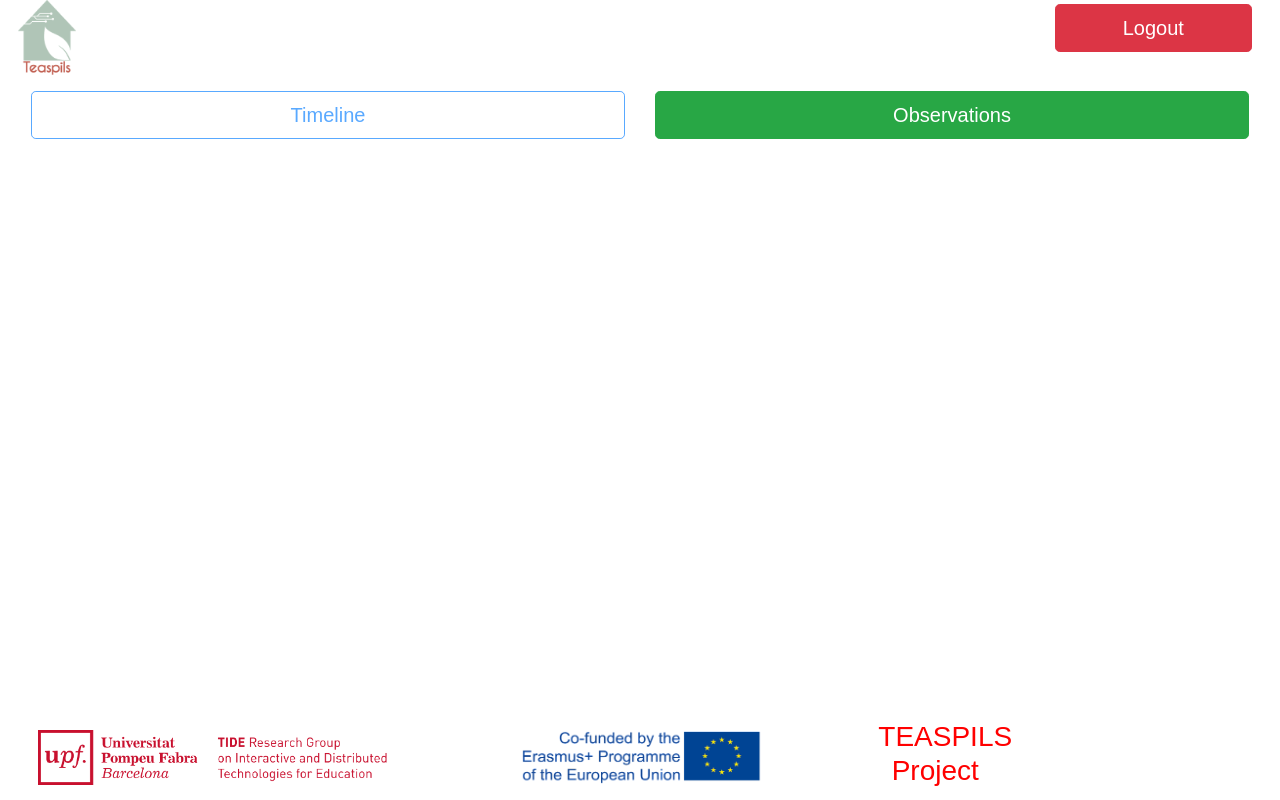
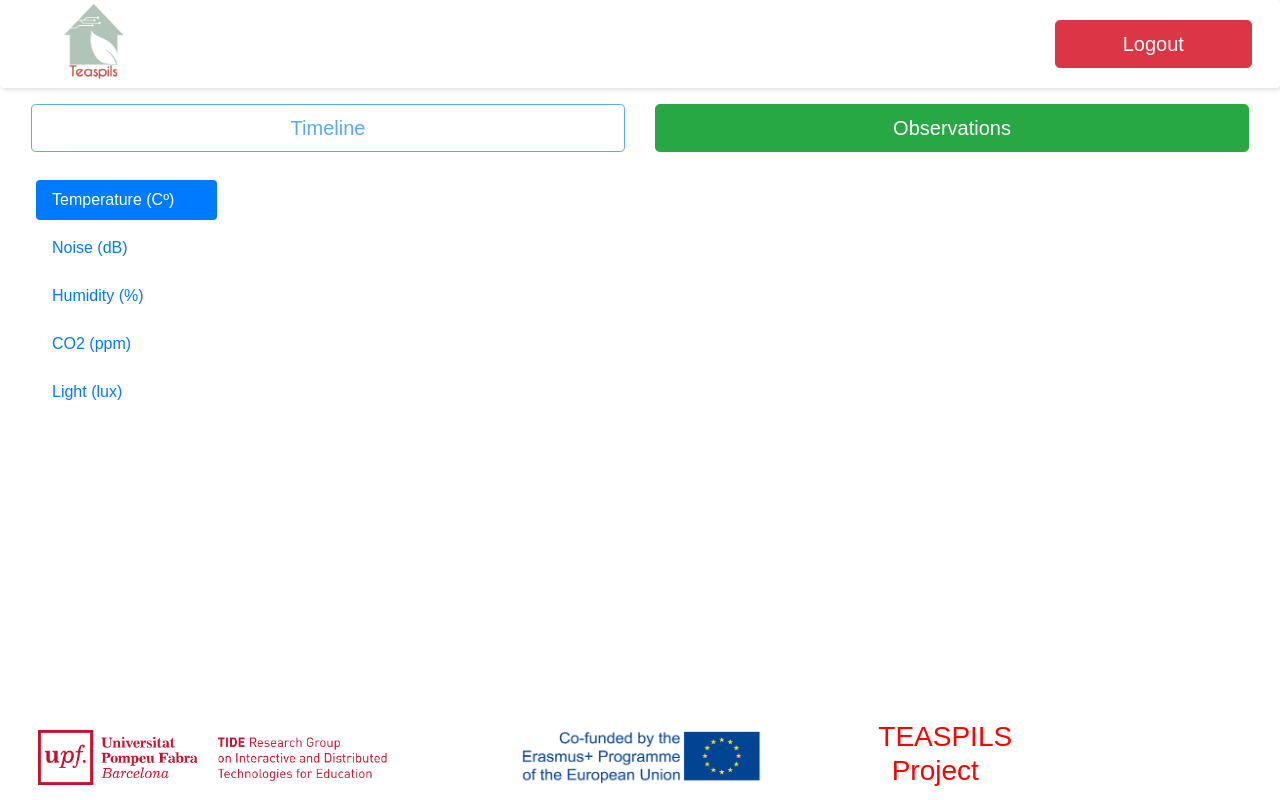
Before and after one commit to TIDEUPF/teaspils-dashboard, a Django app: template teaspils/teaspils_backend/templates/main/historical.html in a window 1280 px wide. Run offline with Django 3.2, Linux system fonts and the light colour scheme; the template is opened without the code that fills it: most values are stand-ins (such as "Sample title", 1, 10 or a date in 2020); some libraries are stand-ins or nearby versions.

Commit message:
Fixed observations, starting TABS functionality

```diff
--- a/teaspils/teaspils_backend/static/css/MainStyle.css
+++ b/teaspils/teaspils_backend/static/css/MainStyle.css
@@ -49,8 +49,9 @@
   }
 
 main{
-    flex: 1;
-    overflow: auto;
+    max-height: 80%;
+    flex: 100%;
+    overflow: hidden;
 }
 
 .header-content{
--- a/teaspils/teaspils_backend/templates/base.html
+++ b/teaspils/teaspils_backend/templates/base.html
@@ -17,20 +17,22 @@
 
 </head>
 <div class="maincontainer">
-    <header style="height: fit-content;">
+    <header style="height: fit-content;
+    box-shadow: 0 0 5px rgba(0,0,0,.05), 2px 2px 5px rgba(0,0,0,.1);
+    border-radius: 4px;">
         <div class="d-flex flex-row justify-content-between">
-            <div class="menu_options col-2">
+            <div class="menu_options col-2 m-1">
                 <a class='logo-btn' href=" www.teaspils.eu/" title="Tide-Logo">
-                    <img src="{% static 'img/Teaspils_final_logo_M.png' %}" width="58" height="75">
+                    <img src="{% static 'img/Teaspils_final_logo_M.png' %}" width="150" height="75">
                 </a>
             </div>
-            <div class="col-2 mr-4">
+            <div class="col-2 m-3 mr-4">
                 <a class="btn btn-danger btn-lg btn-block" href="/teaspils/">Logout</a>
             </div>
         </div>
     </header>
 
-    <main role="main" style="overflow:auto;">
+    <main>
         {% block content %}
         {% endblock %}
     </main>
--- a/teaspils/teaspils_backend/templates/main/historical.html
+++ b/teaspils/teaspils_backend/templates/main/historical.html
@@ -47,13 +47,13 @@
 <script src="{% static 'fullcalendar/packages/list/main.js' %}"></script> -->
 
 
-<style>
+<!-- <style>
     .wrapper {
         display: grid;
         grid-template-columns: repeat(3, 1fr);
         grid-gap: 10px;
     }
-</style>
+</style> -->
 
 
 <div class="cointainer">
@@ -74,52 +74,53 @@
                     onclick="window.location.href='/teaspils/plant/{{plant_id}}/observations'">Observations</button>
         </div>
     </div>
-    <div class="row" style="height: 90%;">
-        <div class="col-12">
-            <!--#ffde9f;-->
-            <div id='plot_area' style="align-content: center;">
-                <!-- <p> Plant id : {{plant_id }} </p> -->
-                <div id="all_plots" style="width:100%;height:100%;"></div>
+
+    <div class="row m-4" style="height: 90%;">
+        <div class="col-2">
+            <ul class="nav nav-pills flex-column" role="tablist">
+                <li>
+                    <a class="nav-link active" href="#temperature_area" role="tab" data-toggle="pill"
+                        aria-selected="true">Temperature (Cº)</a>
+                </li>
+                <li>
+                    <a class="nav-link" href="#noise_area" role="tab" data-toggle="pill">Noise (dB)</a>
+                </li>
+                <li>
+                    <a class="nav-link" href="#humidity_area" role="tab" data-toggle="pill">Humidity (%) </a>
+                </li>
+                <li>
+                    <a class="nav-link" href="#co2_area" role="tab" data-toggle="pill">CO2 (ppm) </a>
+                </li>
+                <li>
+                    <a class="nav-link" href="#light_area" role="tab" data-toggle="pill">Light (lux) </a>
+                </li>
+            </ul>
+        </div>
+        <div class="col-10">
+            <div class="tab-content clearfix">
+                <div id="temperature_area" class="tab-pane fade active show" role="tabpanel" style="width:100%;height:100%;">
+                    <div id="plt_tem" style="width:100%;height:100%;"></div>
+                </div>
+                <div id="noise_area" class="tab-pane fade" role="tabpanel" style="width:100%;height:100%;">
+                    <div id="plt_noi" style="width:100%;height:100%;"></div>
+                </div>
+                <div id="humidity_area" class="tab-pane fade" role="tabpanel" style="width:100%;height:100%;">
+                    <div id="plt_hum" style="width:100%;height:100%;"></div>
+                </div>
+                <div id="co2_area" class="tab-pane fade" role="tabpanel" style="width:100%;height:100%;">
+                    <div id="plt_co2" style="width:100%;height:100%;"></div>
+                </div>
+                <div id="light_area" class="tab-pane fade" role="tabpanel" style="width:100%;height:100%;">
+                    <div id="plt_lig" style="width:100%;height:100%;"></div>
+                </div>
             </div>
         </div>
-        <!-- <div class="col-2">
-            <a class="observation-btn" href="{% url 'observations' plant_id=plant_id %}" title="Observations-btn">
-                <img src="{% static 'img/Group 16.png' %}" width="94" height="94">
-            </a>
-        </div> -->
     </div>
 </div>
 
-
-<!-- <div id='plot_area' style="align-content: center;">
-    <p> Plant id : {{plant_id }} </p>
-    <div class="wrapper">
-        <div id="plt_tem" style="width:350px;height:300px;"></div>
-        <div id="plt_noi" style="width:350px;height:300px;"></div>
-        <div id="plt_lig" style="width:350px;height:300px;"></div>
-        <div id="plt_co2" style="width:350px;height:300px;"></div>
-        <div id="plt_hum" style="width:350px;height:300px;"></div>
-      </div>
-</div>
- -->
-
-<!--
-<div>
-    <div id='calendar-container'>
-        <div id='calendar'></div>
-    </div>
-</div>
--->
 <script>
 
     let history = {{ json_history| safe}};
-
-    // let timestamp = history['Date'][0]['Value'];
-    // let temperature = history['Temperature'][0]['Value'];
-    // let noise = history['Noise'][0]['Value'];
-    // let co2 = history['CO2'][0]['Value'];
-    // let light = history['Light'][0]['Value'];
-    // let humidity = history['Humidity'][0]['Value'];
 
     var times = []
     var temps = []
@@ -147,10 +148,10 @@
         name: 'temperature',
         x: times,
         y: temps,
-        text: temps.map(function (value) { return `Temperature: ${value}`; }),
+        text: temps.map(function (value) { return `Temperature: ${value} Cº`; }),
         hoverinfo: 'text',
-        line: { color: '#f1bdff', width:8 },
-        marker: { color: '#d9bdff', size:8 },
+        line: { color: '#f1bdff', width: 8 },
+        marker: { color: '#d9bdff', size: 8 },
     }
 
     var trace_noise = {
@@ -159,10 +160,10 @@
         name: 'noise',
         x: times,
         y: noises,
-        text: noises.map(function (value) { return `Noise: ${value}`; }),
+        text: noises.map(function (value) { return `Noise: ${value} dB`; }),
         hoverinfo: 'text',
-        line: { color: '#666666', width:8 },
-        marker: { color: '#666666', size:12 },
+        line: { color: '#666666', width: 8 },
+        marker: { color: '#666666', size: 12 },
     }
 
     var trace_co2 = {
@@ -171,10 +172,10 @@
         name: 'co2',
         x: times,
         y: co2s,
-        text: co2s.map(function (value) { return `CO2: ${value}`; }),
+        text: co2s.map(function (value) { return `CO2: ${value} ppm`; }),
         hoverinfo: 'text',
-        line: { color: '#9cbcff', width:8 },
-        marker: { color: '#9cbcff', size:12 },
+        line: { color: '#9cbcff', width: 8 },
+        marker: { color: '#9cbcff', size: 12 },
     }
 
     var trace_light = {
@@ -183,10 +184,10 @@
         name: 'light',
         x: times,
         y: lights,
-        text: lights.map(function (value) { return `Light: ${value}`; }),
+        text: lights.map(function (value) { return `Light: ${value} lux`; }),
         hoverinfo: 'text',
-        line: { color: '#ffa2a2', width:8 },
-        marker: { color: '#ffa2a2', size:12 },
+        line: { color: '#ffa2a2', width: 8 },
+        marker: { color: '#ffa2a2', size: 12 },
     }
 
     var trace_hum = {
@@ -195,17 +196,29 @@
         name: 'humidity',
         x: times,
         y: hums,
-        text: hums.map(function (value) { return `Humidity: ${value}`; }),
+        text: hums.map(function (value) { return `Humidity: ${value} %`; }),
         hoverinfo: 'text',
-        line: { color: '#bdfff1', width:8 },
-        marker: { color: '#bdfff1', size:12 },
+        line: { color: '#bdfff1', width: 8 },
+        marker: { color: '#bdfff1', size: 12 },
     }
 
-    plot_all_div = document.getElementById('all_plots');
-    Plotly.newPlot(plot_all_div, [trace_temp, trace_noise, trace_co2, trace_light, trace_hum], {
+    // plot_all_div = document.getElementById('all_plots');
+    // Plotly.newPlot(plot_all_div, [trace_temp, trace_noise, trace_co2, trace_light, trace_hum], {
+    //     margin: { t: 15 },
+    //     // plot_bgcolor: "#ffde9f",
+    //     // paper_bgcolor: "#ffde9f",
+    //     legend: {
+    //         yanchor: "top",
+    //         y: 0.8,
+    //         xanchor: "right",
+    //         x: 1.1
+    //     },
+    //     hovermode: "x unified"
+    // });
+
+    plot_tem_div = document.getElementById('plt_tem');
+    Plotly.newPlot(plot_tem_div, [trace_temp], {
         margin: { t: 15 },
-        // plot_bgcolor: "#ffde9f",
-        // paper_bgcolor: "#ffde9f",
         legend: {
             yanchor: "top",
             y: 0.8,
@@ -215,32 +228,55 @@
         hovermode: "x unified"
     });
 
-    // plot_tem_div = document.getElementById('plt_tem');
-    // Plotly.newPlot(plot_tem_div, [trace_temp], {
-    //     margin: { t: 15 }
-    // });
+    plot_noi_div = document.getElementById('plt_noi');
+    Plotly.newPlot(plot_noi_div, [trace_noise], {
+        margin: { t: 15 },
+        legend: {
+            yanchor: "top",
+            y: 0.8,
+            xanchor: "right",
+            x: 1.1
+        },
+        hovermode: "x unified"
+    });
 
-    // plot_noi_div = document.getElementById('plt_noi');
-    // Plotly.newPlot(plot_noi_div, [trace_noise], {
-    //     margin: { t: 15 }
-    // });
+    plot_co2_div = document.getElementById('plt_co2');
+    Plotly.newPlot(plot_co2_div, [trace_co2], {
+        margin: { t: 15 },
+        legend: {
+            yanchor: "top",
+            y: 0.8,
+            xanchor: "right",
+            x: 1.1
+        },
+        hovermode: "x unified"
+    });
 
-    // plot_co2_div = document.getElementById('plt_co2');
-    // Plotly.newPlot(plot_co2_div, [trace_co2], {
-    //     margin: { t: 15 }
-    // });
+    plot_lig_div = document.getElementById('plt_lig');
+    Plotly.newPlot(plot_lig_div, [trace_light], {
+        margin: { t: 15 },
+        legend: {
+            yanchor: "top",
+            y: 0.8,
+            xanchor: "right",
+            x: 1.1
+        },
+        hovermode: "x unified"
+    });
 
-    // plot_lig_div = document.getElementById('plt_lig');
-    // Plotly.newPlot(plot_lig_div, [trace_light], {
-    //     margin: { t: 15 }
-    // });
+    plot_hum_div = document.getElementById('plt_hum');
+    Plotly.newPlot(plot_hum_div, [trace_hum], {
+        margin: { t: 15 },
+        legend: {
+            yanchor: "top",
+            y: 0.8,
+            xanchor: "right",
+            x: 1.1
+        },
+        hovermode: "x unified"
+    });
 
-    // plot_hum_div = document.getElementById('plt_hum');
-    // Plotly.newPlot(plot_hum_div, [trace_hum], {
-    //     margin: { t: 15 }
-    // });
-
-    plot_all_div.on('plotly_click', function (data) {
+    plot_tem_div.on('plotly_click', function (data) {
         ts = data['points'][0]['x']
         console.log(ts)
         location.href = "/teaspils/plant/{{plant_id }}/measurement/" + ts
@@ -259,86 +295,6 @@
     });
 
 </script>
-<!--
-<script>
-    document.addEventListener('DOMContentLoaded', function () {
-        var calendarEl = document.getElementById('calendar');
-
-        var calendar = new FullCalendar.Calendar(calendarEl, {
-            plugins: ['interaction', 'dayGrid', 'timeGrid', 'list'],
-            height: 'parent',
-            header: {
-                left: 'prev,next today',
-                center: 'title',
-                right: 'dayGridMonth,timeGridWeek,timeGridDay,listWeek'
-            },
-            defaultView: 'dayGridMonth',
-            defaultDate: '2020-02-12',
-            navLinks: true, // can click day/week names to navigate views
-            editable: true,
-            eventLimit: true, // allow "more" link when too many events
-            events: [
-                {
-                    title: 'All Day Event',
-                    start: '2020-02-01',
-                },
-                {
-                    title: 'Long Event',
-                    start: '2020-02-07',
-                    end: '2020-02-10'
-                },
-                {
-                    groupId: 999,
-                    title: 'Repeating Event',
-                    start: '2020-02-09T16:00:00'
-                },
-                {
-                    groupId: 999,
-                    title: 'Repeating Event',
-                    start: '2020-02-16T16:00:00'
-                },
-                {
-                    title: 'Conference',
-                    start: '2020-02-11',
-                    end: '2020-02-13'
-                },
-                {
-                    title: 'Meeting',
-                    start: '2020-02-12T10:30:00',
-                    end: '2020-02-12T12:30:00'
-                },
-                {
-                    title: 'Lunch',
-                    start: '2020-02-12T12:00:00'
-                },
-                {
-                    title: 'Meeting',
-                    start: '2020-02-12T14:30:00'
-                },
-                {
-                    title: 'Happy Hour',
-                    start: '2020-02-12T17:30:00'
-                },
-                {
-                    title: 'Dinner',
-                    start: '2020-02-12T20:00:00'
-                },
-                {
-                    title: 'Birthday Party',
-                    start: '2020-02-13T07:00:00'
-                },
-                {
-                    title: 'Click for Google',
-                    url: 'http://google.com/',
-                    start: '2020-02-28'
-                }
-            ]
-        });
-
-        calendar.render();
-    });
-
-</script> -->
 <script src="{% static 'js/main.js' %}"></script>
 
 
--- a/teaspils/teaspils_backend/views.py
+++ b/teaspils/teaspils_backend/views.py
@@ -1,6 +1,9 @@
 import datetime
 import json
 from pathlib import Path
+from datetime import timezone
+from zoneinfo import ZoneInfo
+
 from django.http.response import Http404, HttpResponseRedirect
 from django.shortcuts import render
 from django.http import HttpResponse
@@ -100,7 +103,7 @@
             name = form.cleaned_data['name']
             observation = form.cleaned_data['observation']
             attachedfile = request.FILES['attachedfile']
-            timestamp = datetime.datetime.now()
+            timestamp = datetime.datetime.now().astimezone(ZoneInfo('Europe/Madrid'))
 
             #saved_path:str = handle_uploaded_file(attachedfile, plant_id, timestamp, django_settings.STATIC_URL)
             saved_path:str = '/uploads'
```
Also changed, not shown: teaspils/teaspils_backend/templates/main/observations.html (+6 -7 lines), teaspils/teaspils_backend/static/img/Teaspils_final_logo_M.png.
